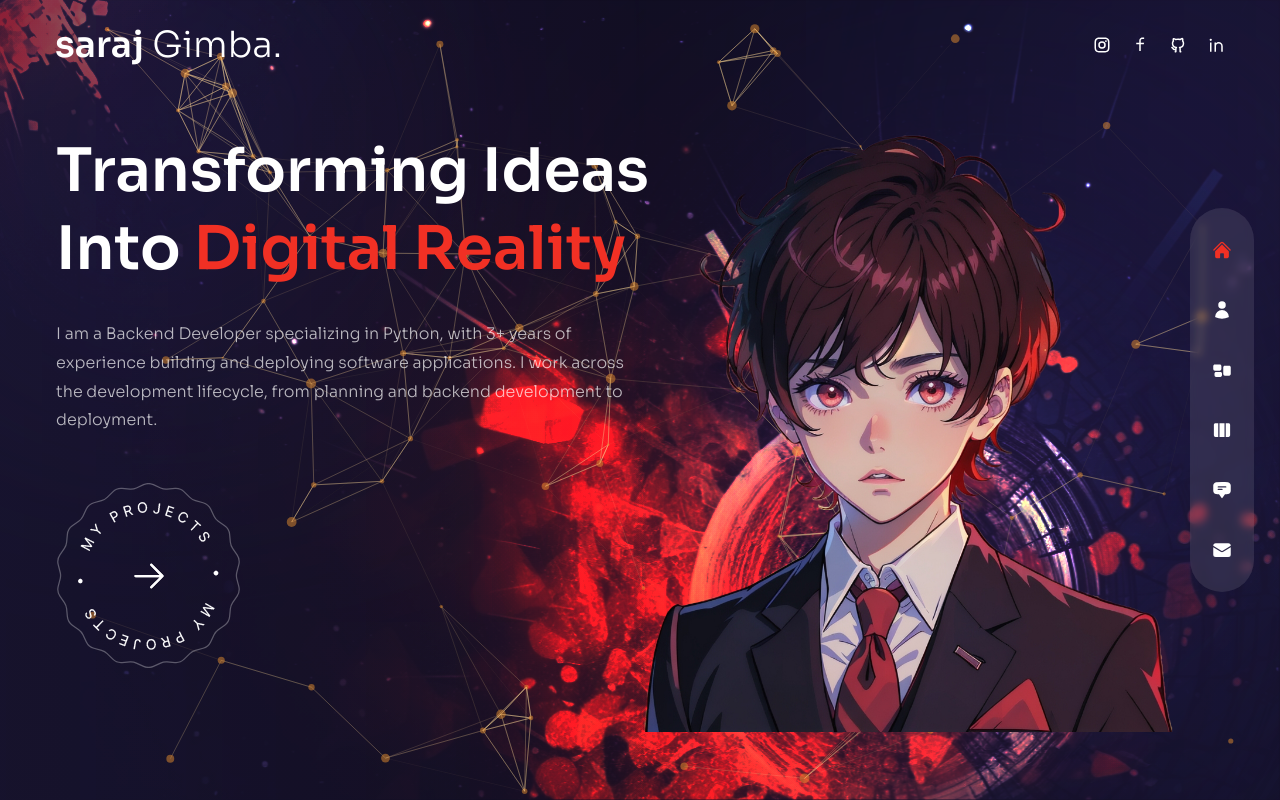
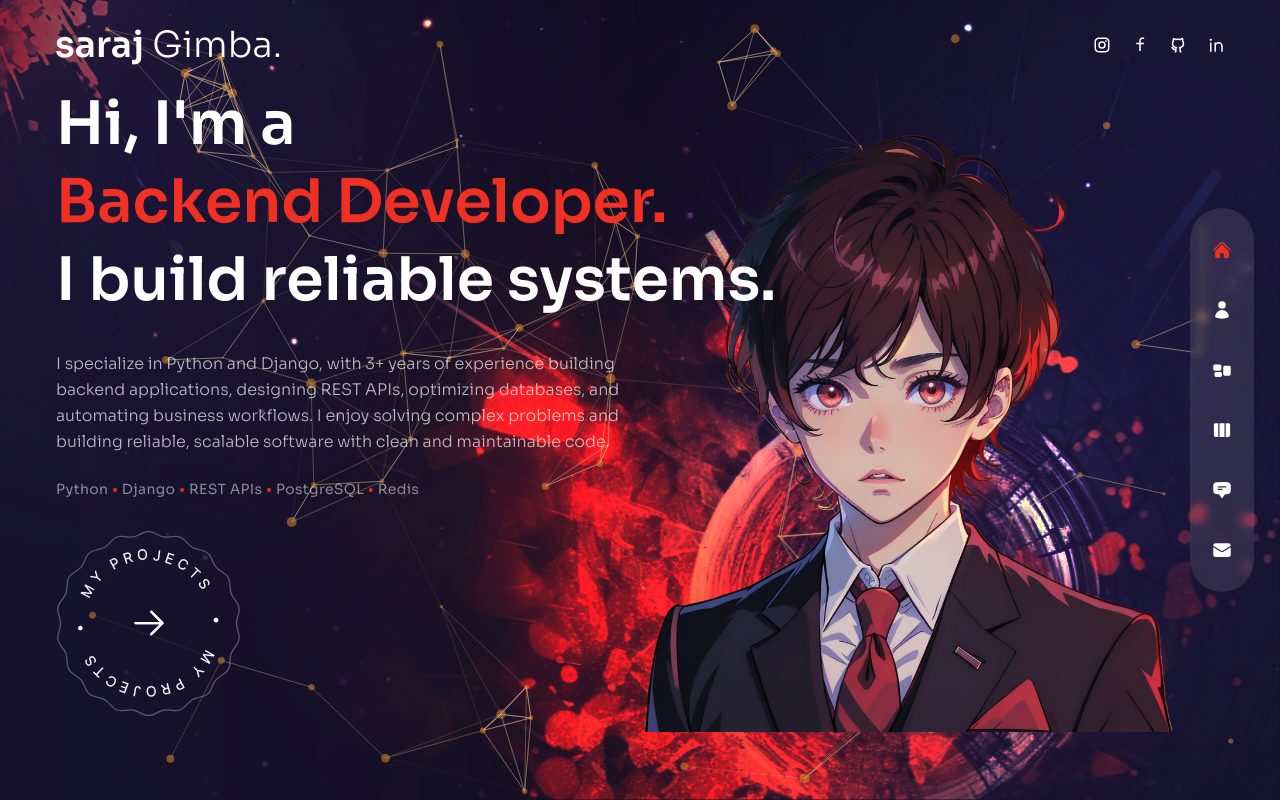
Before and after one commit to SarajZimba/Portfolio_, a Next.js app: page / in a window 1280 px wide. Built offline with nearby package versions, Linux system fonts and the light colour scheme.

Commit message:
intro changed

```diff
--- a/pages/index.js
+++ b/pages/index.js
@@ -16,6 +16,7 @@ const Home = () => {
       {/* TEXT CONTENT */}
       <div className="relative z-10 container mx-auto min-h-screen px-4 flex flex-col justify-center text-center xl:text-left">
 
+        {/* HEADING */}
         <motion.h1
           variants={fadeIn("down", 0.2)}
           initial="hidden"
@@ -23,22 +24,41 @@ const Home = () => {
           exit="hidden"
           className="h1"
         >
-          Transforming Ideas <br />
-          Into <span className="text-accent">Digital Reality</span>
+          Hi, I'm a <br />
+          <span className="text-accent">Backend Developer.</span>
+          <br />
+          I build reliable systems.
         </motion.h1>
 
+        {/* INTRODUCTION */}
         <motion.p
           variants={fadeIn("down", 0.3)}
           initial="hidden"
           animate="show"
           exit="hidden"
-          className="max-w-sm xl:max-w-xl mx-auto xl:mx-0 mb-8 xl:mb-12 text-white/70"
+          className="max-w-sm xl:max-w-xl mx-auto xl:mx-0 mb-6 text-white/70 leading-relaxed"
         >
-          I am a Backend Developer specializing in Python, with 3+ years
-          of experience building and deploying software applications.
-          I work across the development lifecycle, from planning and
-          backend development to deployment.
+          I specialize in Python and Django, with 3+ years of experience
+          building backend applications, designing REST APIs, optimizing
+          databases, and automating business workflows.
+
+          I enjoy solving complex problems and building reliable,
+          scalable software with clean and maintainable code.
         </motion.p>
+
+        {/* TECHNOLOGY STACK */}
+        <motion.div
+          variants={fadeIn("down", 0.35)}
+          initial="hidden"
+          animate="show"
+          exit="hidden"
+          className="text-sm text-white/50 mb-8 tracking-wide"
+        >
+          Python <span className="text-accent">•</span> Django
+          <span className="text-accent"> • </span>
+          REST APIs <span className="text-accent">•</span> PostgreSQL
+          <span className="text-accent"> • </span> Redis
+        </motion.div>
 
         {/* MOBILE PROJECT BUTTON */}
         <div className="flex justify-center xl:hidden relative">
@@ -58,7 +78,7 @@ const Home = () => {
 
       </div>
 
-      {/* RIGHT SIDE VISUALS */}
+      {/* RIGHT SIDE VISUALS - DESKTOP */}
       <div className="hidden xl:block w-[1200px] h-full absolute right-0 bottom-0 pointer-events-none">
 
         {/* BACKGROUND IMAGE */}
@@ -86,6 +106,7 @@ const Home = () => {
 
       {/* MOBILE AVATAR */}
       <div className="xl:hidden relative w-full h-[280px] sm:h-[350px] mt-4">
+
         <motion.div
           variants={fadeIn("up", 0.5)}
           initial="hidden"
@@ -95,10 +116,11 @@ const Home = () => {
             duration: 1,
             ease: easeInOut,
           }}
-      className="relative mx-auto w-full h-full max-w-[320px] translate-y-8"
+          className="relative mx-auto w-full h-full max-w-[320px] translate-y-8"
         >
           <Avatar />
         </motion.div>
+
       </div>
 
     </main>
```
